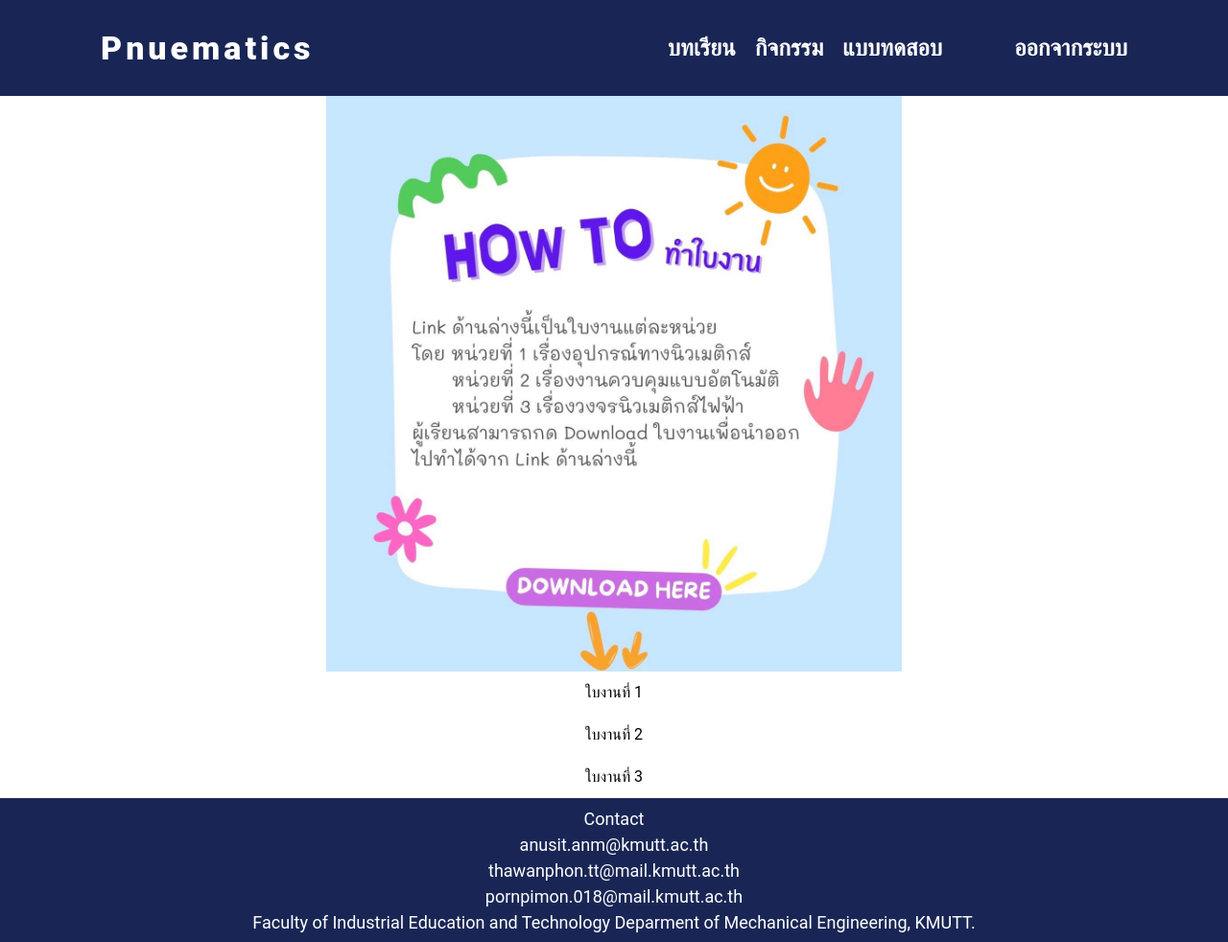
After one commit to bankbank123/Pneumatics, a Django app: page /worksheet/ in a window 1280 px wide. The commit adds this page. Shown: the whole page at 96% size. Run offline with Django 4.2, Linux system fonts and the light colour scheme; data comes from the database, SQL or seed files in the repository; data that the repository does not hold is empty.

Commit message:
23/3/2567

```diff
--- /dev/null
+++ b/PnHyWeb/static/css/worksheet.css
@@ -0,0 +1,26 @@
+.worksheet-container {
+    width: 100%;
+    display: flex;
+    align-items: center;
+    flex-direction: column;
+}
+
+.worksheet-image {
+    margin: 0 auto;
+    width: 100%;
+    object-fit: cover;
+    max-width: 600px;
+    max-height: 600px;
+}
+
+a {
+    text-decoration: none;
+    color: black;
+    width: max-content;
+    margin: 10px 0;
+}
+
+a:hover {
+    color: rgb(0, 132, 255);
+    text-decoration: dashed;
+}
--- a/PnHyWeb/templates/base.html
+++ b/PnHyWeb/templates/base.html
@@ -15,6 +15,7 @@
     <link rel="stylesheet" href="{% static 'css/U3.css' %}">
     <link rel="stylesheet" href="{% static 'css/navbar.css' %}">
     <link rel="stylesheet" href="{% static 'css/competency.css' %}">
+    <link rel="stylesheet" href="{% static 'css/worksheet.css' %}">
 
     {% block title %}
     {% endblock %}
@@ -27,7 +28,7 @@
         </div>
         <div class="narbar-link-container">
             <div class="narbar-link" id="navbar-link-unit" onmouseenter="onMouseHover()">บทเรียน</div>
-            <div class="narbar-link">กิจกรรม</div>
+            <div class="narbar-link" onclick="onClickActivity()">กิจกรรม</div>
             <div class="narbar-link" id="navbar-link-test-main" onmouseenter="onMouseHoverTest()">แบบทดสอบ</div>
             <div class="narbar-link Logout">ออกจากระบบ</div>
             <div class="navbar-link-unit" id="navbar-link-unit-container" onmouseenter="onMouseHover()"
@@ -89,7 +90,8 @@
             <div class="sub-unit-2 sub-unit" onclick="onClickUnit_2()">หน่วยที่ 2</div>
             <div class="sub-unit-3 sub-unit" onclick="onClickUnit_3()">หน่วยที่ 3</div>
         </div>
-        <div class="drawer-activity sub-drawer"><svg xmlns="http://www.w3.org/2000/svg" width="32" height="32"
+        <div class="drawer-activity sub-drawer" onclick="onClickActivity()">
+            <svg xmlns="http://www.w3.org/2000/svg" width="32" height="32"
                 fill="currentColor" class="bi bi-activity drawer-icon sub-drawer-icon" viewBox="0 0 16 16">
                 <path fill-rule="evenodd"
                     d="M6 2a.5.5 0 0 1 .47.33L10 12.036l1.53-4.208A.5.5 0 0 1 12 7.5h3.5a.5.5 0 0 1 0 1h-3.15l-1.88 5.17a.5.5 0 0 1-.94 0L6 3.964 4.47 8.171A.5.5 0 0 1 4 8.5H.5a.5.5 0 0 1 0-1h3.15l1.88-5.17A.5.5 0 0 1 6 2" />
@@ -151,6 +153,9 @@
 
 
 
+    const onClickActivity = () => {
+        window.location.href = "{% url 'worksheet' %}"
+    }
     const onClickUnit_1 = () => {
         window.location.href = "{% url 'unit1' %}"
     }
--- /dev/null
+++ b/PnHyWeb/templates/worksheet.html
@@ -0,0 +1,24 @@
+{% extends "base.html" %}
+{% load static %}
+{% block title %}
+<title>Unit2</title>
+{% endblock %}
+
+{% block content %}
+
+<body>
+    <div class="worksheet-container">
+        <img class="worksheet-image" src="{% static 'image/worksheet.jpg' %}" alt="Not Found">
+        <a href="https://drive.google.com/file/d/1XBcRjxa3sOMFEEX3tLNmGcyzScPj7Sb2/view?usp=sharing">
+            ใบงานที่ 1
+        </a>
+        <a href="https://drive.google.com/file/d/1r_hdt01xKxPvgogNipL_HlBKWWvijTAo/view?usp=sharing">
+            ใบงานที่ 2
+        </a>
+        <a href="https://drive.google.com/file/d/1rlbaSKYYxeEqP4ZcSBFX7lInT-2bs84n/view?usp=sharing">
+            ใบงานที่ 3
+        </a>
+    </div>
+</body>
+
+{% endblock %}
--- a/PnHyWeb/urls.py
+++ b/PnHyWeb/urls.py
@@ -26,4 +26,5 @@ urlpatterns = [
     path("studentReport", views.studentReport, name="studentReport"),
     path("pretestPost", views.postPretest, name="pretestPost"),
     path("postPosttest", views.postPosttest, name="postPosttest"),
+    path("worksheet/", views.worksheet, name="worksheet"),
 ]
--- a/PnHyWeb/views.py
+++ b/PnHyWeb/views.py
@@ -39,6 +39,9 @@ def posttest(request):
 
 def studentReport(request):
     return render(request, 'studentReport.html')
+
+def worksheet(request):
+    return render(request, 'worksheet.html')
 
 @csrf_exempt
 def register_post(request):
```
Also changed, not shown: PnHyWeb/static/image/worksheet.jpg (added).
